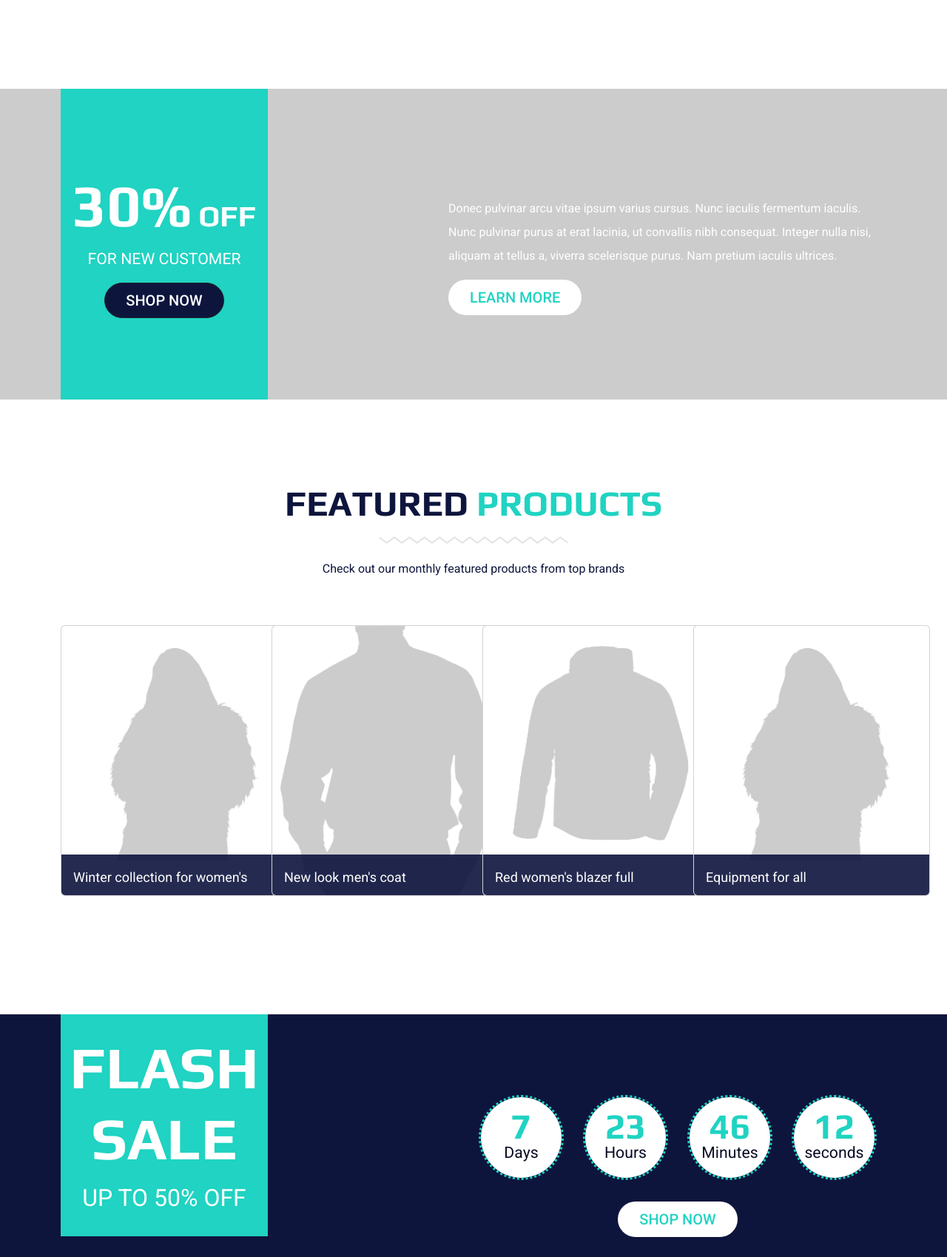
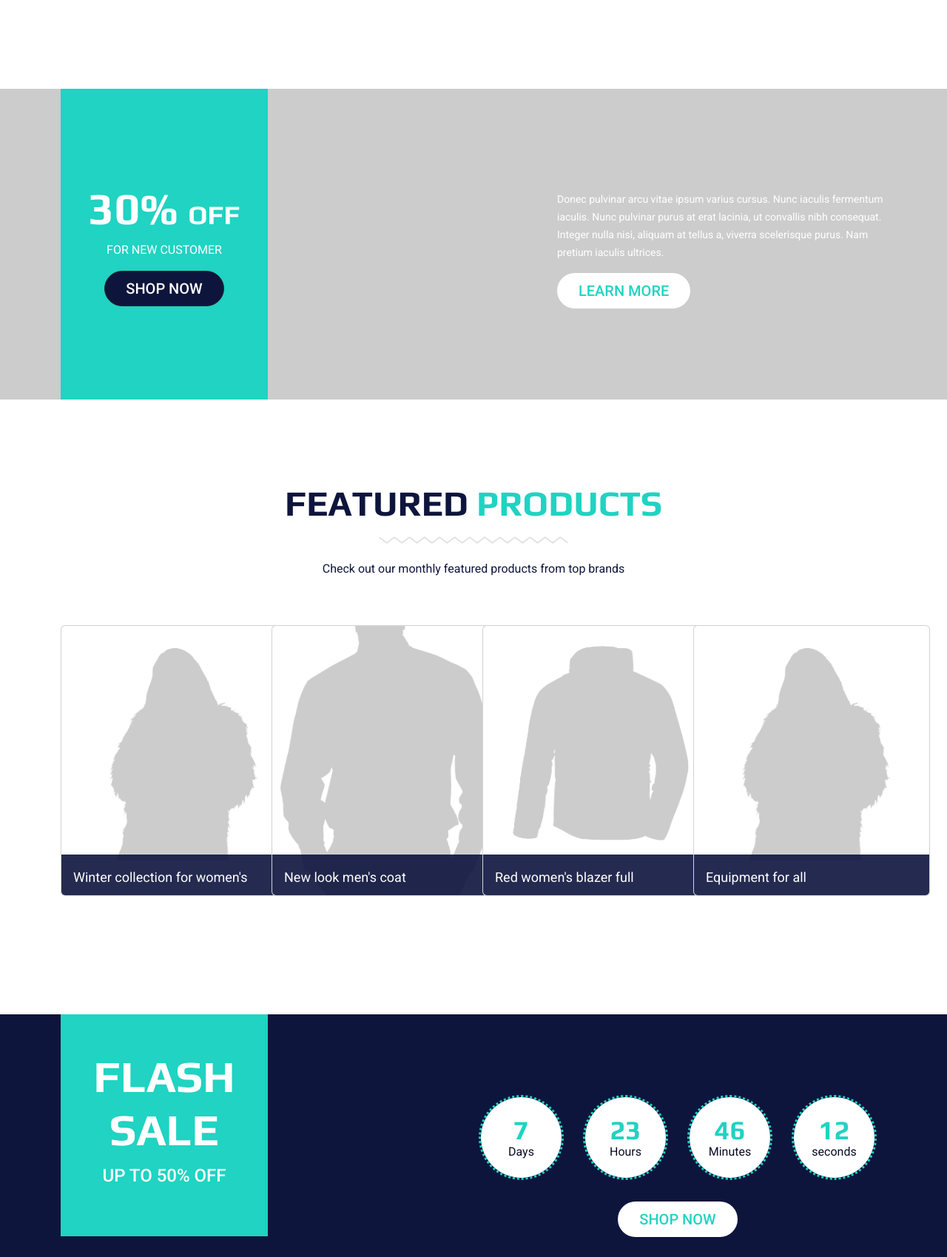
Before and after one commit to TobiasLundkvist/clothes-kenkata-webpage, a plain HTML site: page index.html in a window 1280 px wide. Shown: the part 2801-4500 px from the top of the page at 74% size. Drawn offline with nearby package versions, Linux system fonts and the light colour scheme; a script that the page names is missing.

Commit message:
changed flash-sale and new customers font-sizes

```diff
--- a/css/style.css
+++ b/css/style.css
@@ -714,22 +714,27 @@ html, body {
                 .new-customer .new-customer-body .new-customer-discount h1 {
                     font-family: var(--font-play);
                     font-weight: var(--font-weight-bold);
+                    font-size: 2.25rem;
                 }
                     .new-customer .new-customer-body .new-customer-discount h1 span {
-                        font-size: var(--font-size-60);
                         font-family: var(--font-play);
+                        font-weight: var(--font-weight-bold);
+                        font-size: 3.75rem;
+                        padding-bottom: 0.5rem ;
                     }
 
                     .new-customer .new-customer-body .new-customer-discount p {
-                        font-size: var(--font-size-16);
+                        font-size: 1rem;
                         font-weight: var(--font-weight-regular);
                     }
 
                 .new-customer .new-customer-body .new-customer-learnmore {
-                    width: 37rem;
-                    height: 8rem;
+                    width: 445px;
+                    height: 97px;
                     color: var(--color-white);
-                    line-height: 2rem;
+                    line-height: 1.5rem;
+                    font-size: 0.875rem;
+                    margin-bottom: 3rem;
                 }
 
 /* featured products */
@@ -756,15 +761,16 @@ html, body {
             }
 
                 .flash-sale .flash-sale-body .flash-sale-box h1 {
-                    font-size: var(--font-size-60);
+                    font-size: 3.75rem;
                     font-family: var(--font-play);
                     font-weight: var(--font-weight-bold);
-                    margin-top: 1.5rem;
+                    margin-top: 3rem;
                 }
 
                 .flash-sale .flash-sale-body .flash-sale-box p {
-                    font-size: var(--font-size-24);
+                    font-size: 1.5rem;
                     font-family: var(--font-roboto);
+                    font-weight: var(--font-weight-medium);
                 }
 
         /* flash sale circle */
@@ -780,7 +786,7 @@ html, body {
             align-items: center;
             margin-top: 6rem;
             margin-bottom: 1rem;
-            line-height: 2.2rem;
+            line-height: 1.9rem;
         }
 
             .flash-sale .flash-sale-body .flash-sale-body-circle .flash-sale-circle .circle {
@@ -790,18 +796,18 @@ html, body {
                 background-color: var(--color-white);
                 color: var(--color-dark);
                 outline-color: var(--color-theme);
+                outline-style: dotted;
                 margin: 1rem;
-                outline-style: dotted;
                 text-align: center;
-                font-size: var(--font-size-16);
+                font-size: 1rem;
                 font-family: var(--font-roboto);
                 font-weight: var(--font-weight-regular);
-                padding-top: 1.4rem;
+                padding-top: 1.8rem;
                 transition: background-color 0.2s ease-in-out;
             }
                 .flash-sale .flash-sale-body .flash-sale-body-circle .flash-sale-circle .circle span {
                     font-family: var(--font-play);
-                    font-size: var(--font-size-36);
+                    font-size: 2.25rem;
                     font-weight: var(--font-weight-bold);
                     color: var(--color-theme);
                     display: block;
@@ -867,7 +873,7 @@ html, body {
 
             .end-title-body .end-title h1 {
                 font-family: var(--font-play);
-                font-size: var(--font-size-36);
+                font-size: 2.25rem;
                 font-weight: var(--font-weight-bold);
                 color: var(--color-theme-dark);
 
@@ -878,7 +884,7 @@ html, body {
             .end-title-body .end-title p {
                 width: 500px;
                 height: 49px;
-                font-size: var(--font-size-16);
+                font-size: 1rem;
                 font-family: var(--font-roboto);
                 font-weight: var(--font-weight-regular);
                 margin-top: 1rem;
@@ -929,7 +935,7 @@ html, body {
     }
 
         .text-footer {
-            font-size: var(--font-size-16);
+            font-size: 1rem;
             font-family: var(--font-roboto);
             font-weight: var(--font-weight-regular);
             padding-top: 1.5rem;
```
Also changed, not shown: index.html (+1 -1 lines).
